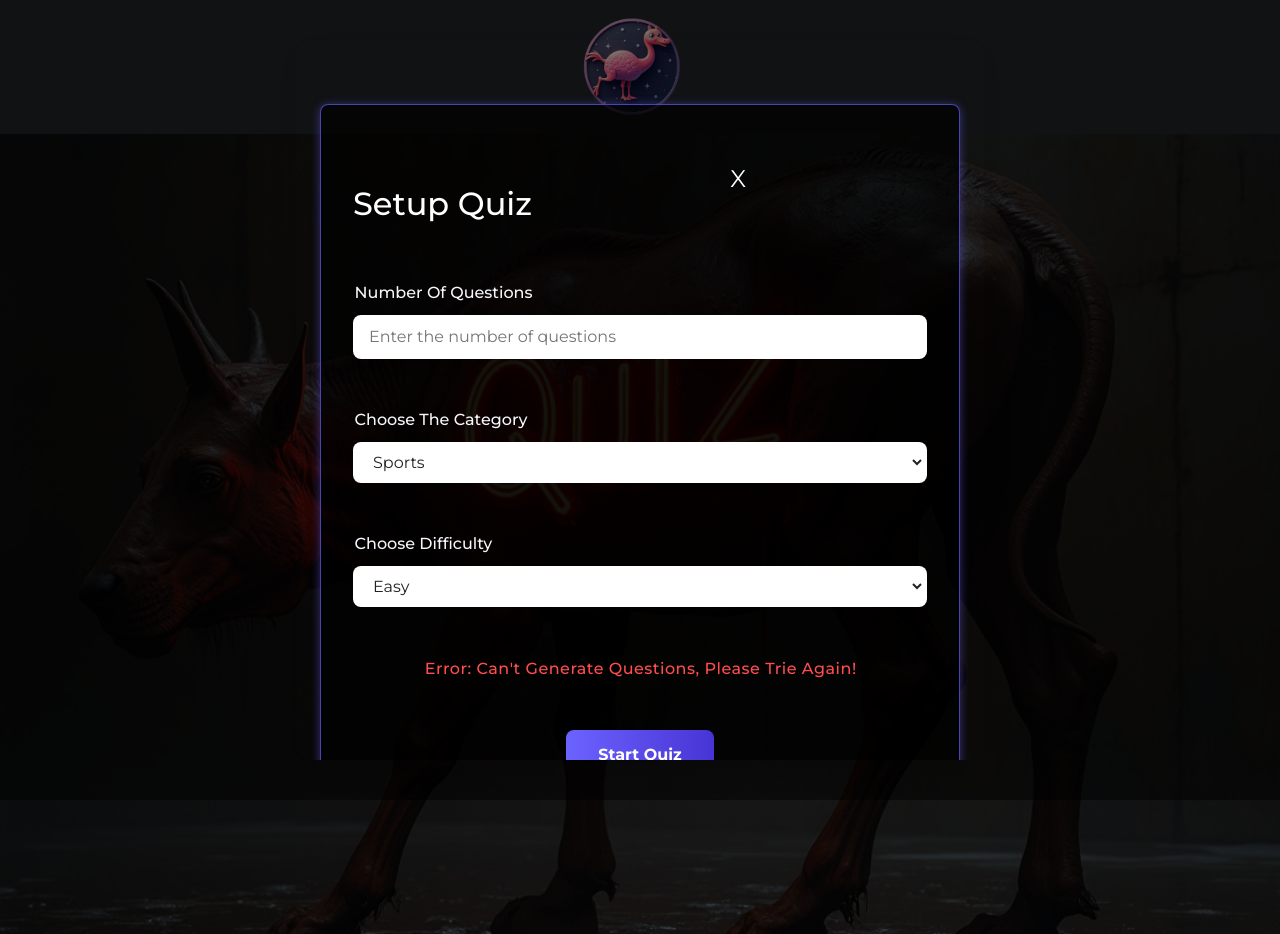
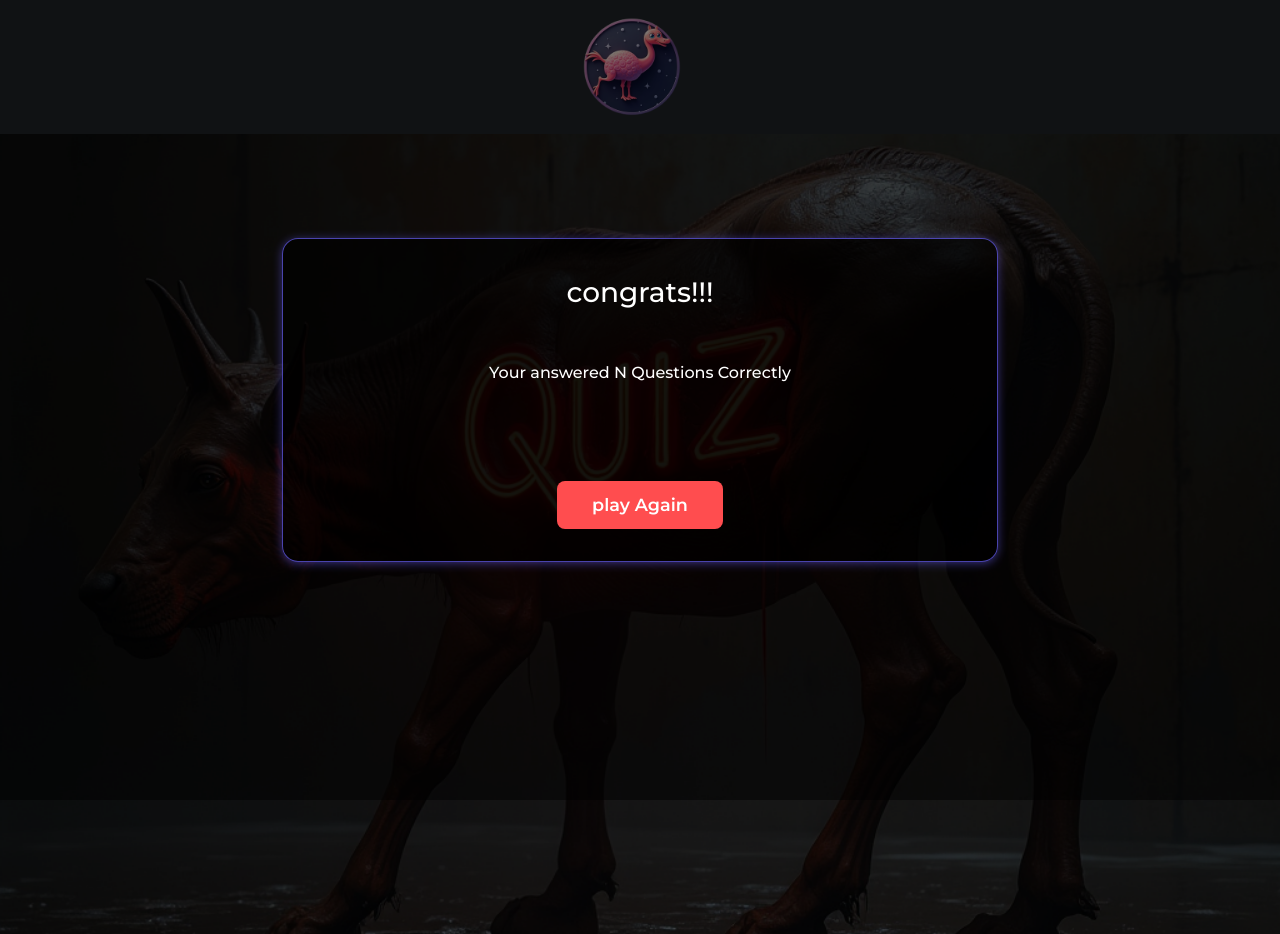
Before and after one commit to seivanesandro/quiz_app, a React (Create React App) app: page / in a window 1280 px wide. Built offline with nearby package versions, Linux system fonts and the light colour scheme.

Commit message:
create modalComponent create Button Component and renderize on  modal component.

```diff
--- a/src/App.js
+++ b/src/App.js
@@ -1,8 +1,11 @@
 import NavBarComponent from "./components/navbar/NavBarComponent";
-import FormComponent from "./components/form/FormComponent";
+//import FormComponent from "./components/form/FormComponent";
 import bgimg from "./images/bg_rbg.png";
 import styled from "styled-components";
 import ModalComponent from "./components/modal/ModalComponent";
+//import Button from "./components/common/Button";
+//import Loading from "./components/load/Loading";
+//import Button from "./components/common/Button";
 
 const MainContainer = styled.div`
   &.main {
@@ -22,14 +25,14 @@
 
 function App() {
   return (
-    <div className="App">
-      <NavBarComponent />
-      <MainContainer className="main">
-        <section className="quiz quiz-small">
-        <ModalComponent children={<FormComponent/>}/>
-        </section>
-      </MainContainer>
-    </div>
+    <>
+      <div className="App">
+        <NavBarComponent />
+        <MainContainer className="main">
+          <section className="quiz quiz-small"><ModalComponent /></section>
+        </MainContainer>
+      </div>
+    </>
   );
 }
 
--- /dev/null
+++ b/src/components/common/Button.jsx
@@ -0,0 +1,89 @@
+
+import React from 'react';
+import PropTypes from 'prop-types';
+import styled from 'styled-components';
+import { devices } from '../../utils/constantes';
+
+const buttonVariants = {
+  next: {
+    bg: "#6c63ff",
+    color: "#fff",
+    hover: "#4834d4",
+  },
+  back: {
+    bg: "#f7f7fb",
+    color: "#222",
+    hover: "#e2e2e2",
+  },
+  close: {
+    bg: "#ff4d4f",
+    color: "#fff",
+    hover: "#d9363e",
+  },
+  open: {
+    bg: "#43e97b",
+    color: "#fff",
+    hover: "#2bb673",
+  },
+  default: {
+    bg: "#222",
+    color: "#fff",
+    hover: "#444",
+  },
+};
+
+const StyledButton = styled.button`
+  display: flex;
+  flex-direction: row;
+align-items: center;
+justify-content: center;
+ text-align: center;
+  padding: 0.7rem 2.2rem;
+  border-radius: 8px;
+  border: none;
+  font-size: 1.1rem;
+  font-weight: 600;
+  cursor: pointer;
+  transition: background 0.2s, color 0.2s, box-shadow 0.2s;
+  box-shadow: 0 2px 8px rgba(108,99,255,0.08);
+  outline: none;
+  background: ${({ $variant }) => buttonVariants[$variant]?.bg || buttonVariants.default.bg};
+  color: ${({ $variant }) => buttonVariants[$variant]?.color || buttonVariants.default.color};
+
+  &:hover {
+    background: ${({ $variant }) => buttonVariants[$variant]?.hover || buttonVariants.default.hover};
+    box-shadow: 0 4px 16px rgba(108,99,255,0.15);
+  }
+
+  &:active {
+    transform: scale(0.98);
+  }
+
+  @media only screen and (${devices.tablet}) {
+    font-size: 1rem;
+    padding: 0.6rem 1.5rem;
+  }
+  @media only screen and (${devices.mobileG}) {
+    font-size: 0.95rem;
+    padding: 0.5rem 1rem;
+  }
+  @media only screen and (${devices.mobileP}) {
+    font-size: 0.9rem;
+    padding: 0.45rem 0.7rem;
+  }
+`;
+
+const Button = ({ children, $variant = 'default', ...rest }) => {
+  return (
+    <StyledButton $variant={$variant} {...rest} className='shadow'>
+      {children}
+    </StyledButton>
+  );
+};
+
+Button.propTypes = {
+  children: PropTypes.node.isRequired,
+  $variant: PropTypes.oneOf(['next', 'back', 'close', 'open', 'default']),
+};
+
+export default Button;
--- a/src/components/common/InputFormComponent.jsx
+++ b/src/components/common/InputFormComponent.jsx
@@ -1,4 +1,4 @@
-import React from "react";
+import React, { useEffect, useRef } from "react";
 import PropTypes from "prop-types";
 import styled, { css } from "styled-components";
 
@@ -84,13 +84,22 @@
   nameInput,
   idinput,
   valueinput,
-  onChangeInput,
+  onChangeInput
 }) => {
+
+  const inputRef = useRef(null);
+  useEffect(() => {
+    if (typeinput === "text" && inputRef.current) {
+      inputRef.current.focus();
+    }
+  }, [typeinput]);
+
   return (
     <>
       <StyledInput
+        ref={inputRef}
         type={typeinput}
-        typeinput={typeinput}
+        $typeinput={typeinput}
         className="input-control"
         id={idinput}
         name={nameInput}
--- a/src/components/form/FormComponent.jsx
+++ b/src/components/form/FormComponent.jsx
@@ -47,6 +47,8 @@
 
   @media only screen and (${devices.tablet}) {
     width: 80vw !important;
+    min-width: 5rem !important;
+    max-width: 92% !important;
   }
 
   @media only screen and (${devices.iphone14}) {
--- a/src/components/modal/ModalComponent.jsx
+++ b/src/components/modal/ModalComponent.jsx
@@ -1,5 +1,18 @@
 import React from "react";
 import styled, { keyframes } from "styled-components";
+//import { devices } from "../../utils/constantes";
+import Button from "../common/Button";
+import { devices } from "../../utils/constantes";
+
+const EffectSmooth = keyframes`
+  0% {
+    opacity: 0;
+  }
+  100%{
+    opacity: 1;
+  }
+`;
+
 
 const ShowModal = keyframes`
   0% {
@@ -19,32 +32,77 @@
   position: fixed;
   top: 0;
   left: 0;
-  width: 100vw;
+  width: 100%;
   height: 100vh;
-  background: rgba(0,0,0,0.5);
+  background: rgba(0, 0, 0, 0.5);
   display: flex;
   align-items: center;
   justify-content: center;
   z-index: 999;
+
+  &.isOpen {
+    opacity: 1;
+    z-index: 999;
+  }
 `;
 
 const ModalContent = styled.div`
-  background: transparent;
+  width: 38%;
+  min-width: 20rem;
+  max-width: 60%;
+  margin: 2rem auto;
+  padding: 2rem;
+  border: 1px solid rgba(108, 99, 255, 0.68);
+  border-radius: 0.5rem;
+  background: rgba(0, 0, 0, 68%);
+  box-sizing: border-box;
+  display: flex;
+  flex-direction: column;
+  justify-content: center;
+  gap: 3rem;
+  color: #fff;
+  box-shadow: 0 0.1rem 0.6rem rgba(108, 99, 255, 0.48) !important;
+  animation: ${EffectSmooth} 1.5s ease-out;
   border-radius: 16px;
   box-shadow: 0 8px 32px rgba(0, 0, 0, 0.18);
-  padding: 2rem 1.5rem;
-  min-width: 320px;
-  max-width: 95vw;
-  max-height: 90vh;
+  text-align: center;
+
   overflow-y: auto;
   transition: all 0.3s cubic-bezier(0.25, 0.8, 0.25, 1);
   animation: ${ShowModal} 0.9s linear;
+
+  @media only screen and (${devices.fourk}) {
+    width: 45%;
+  }
+  @media only screen and (${devices.portatilL}) {
+    width: 56%;
+  }
+  @media only screen and (${devices.portatilS}) {
+    width: 56%;
+  }
+  @media only screen and (${devices.portatil}) {
+    width: 56%;
+  }
+  @media only screen and (${devices.tablet}) {
+    width: 60%;
+  }
+  @media only screen and (${devices.mobileP}) {
+    min-width: 19rem;
+  }
 `;
 
-const CloseButton = styled.button`
+const ButtonContainer = styled.div`
+  display: flex;
+  justify-content: center;
+  align-items: center;
+  width: 100%;
+  margin-top: 2rem;
+`;
+
+/*FIXME: const CloseButton = styled.button`
   position: absolute;
-  top: 10rem;
-  right: 33rem;
+  top: 3rem !important;
+  right: 37rem;
   background: transparent;
   border: none;
   font-size: 1.5rem;
@@ -52,18 +110,47 @@
   cursor: pointer;
   z-index: 1000;
 
-`;
+  @media only screen and (${devices.fourk}) {
+    right: 41rem;
+  }
+  @media only screen and (${devices.portatilL}) {
+    right: 23rem;
+  }
+  @media only screen and (${devices.portatilS}) {
+    right: 17rem;
+  }
+  @media only screen and (${devices.portatil}) {
+    right: 17rem;
+  }
+  @media only screen and (${devices.tablet}) {
+    right: 6rem;
+  }
+  @media only screen and (${devices.iphone14}) {
+    right: 3rem;
+  }
+  @media only screen and (${devices.mobileG}) {
+    right: 3rem;
+  }
+  @media only screen and (${devices.mobileM}) {
+    right: 2rem !important;
+  }
+`; */
 
 const ModalComponent = ({ children, onClose }) => {
   return (
-    <ModalOverlay>
-      <ModalContent onClick={onClose}>
-        <CloseButton onClick={onClose} aria-label="Fechar">
-          X
-        </CloseButton>
-        {children}
-      </ModalContent>
-    </ModalOverlay>
+    <>
+      <ModalOverlay className="modal-overlay isOpen">
+        <ModalContent onClick={onClose} className="modal-content">
+          <h3 className="modal-title">congrats!!!</h3>
+          <p>Your answered N Questions Correctly </p>
+          <ButtonContainer>
+            <Button $variant="close">play Again</Button>
+          </ButtonContainer>
+
+          {children}
+        </ModalContent>
+      </ModalOverlay>
+    </>
   );
 };
 
```
Also changed, not shown: src/components/load/Loading.js (+14 -3 lines).
